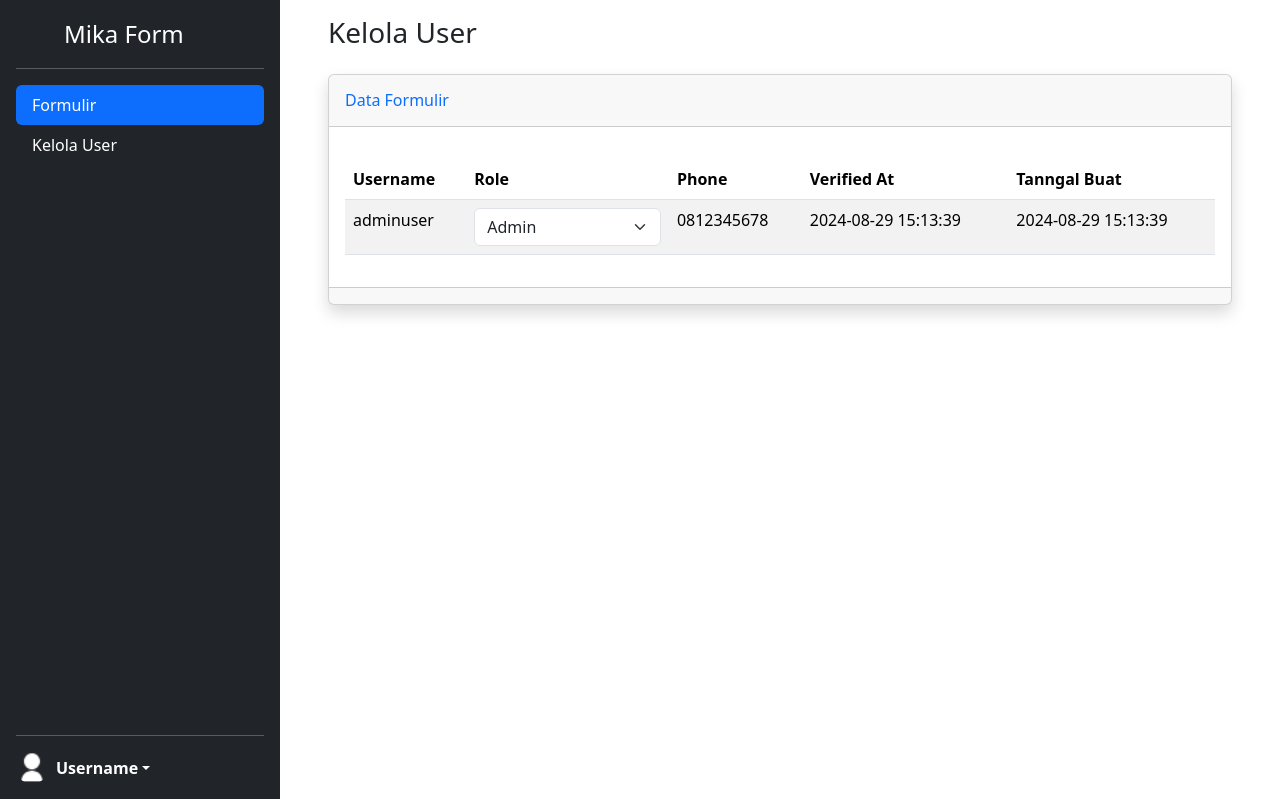
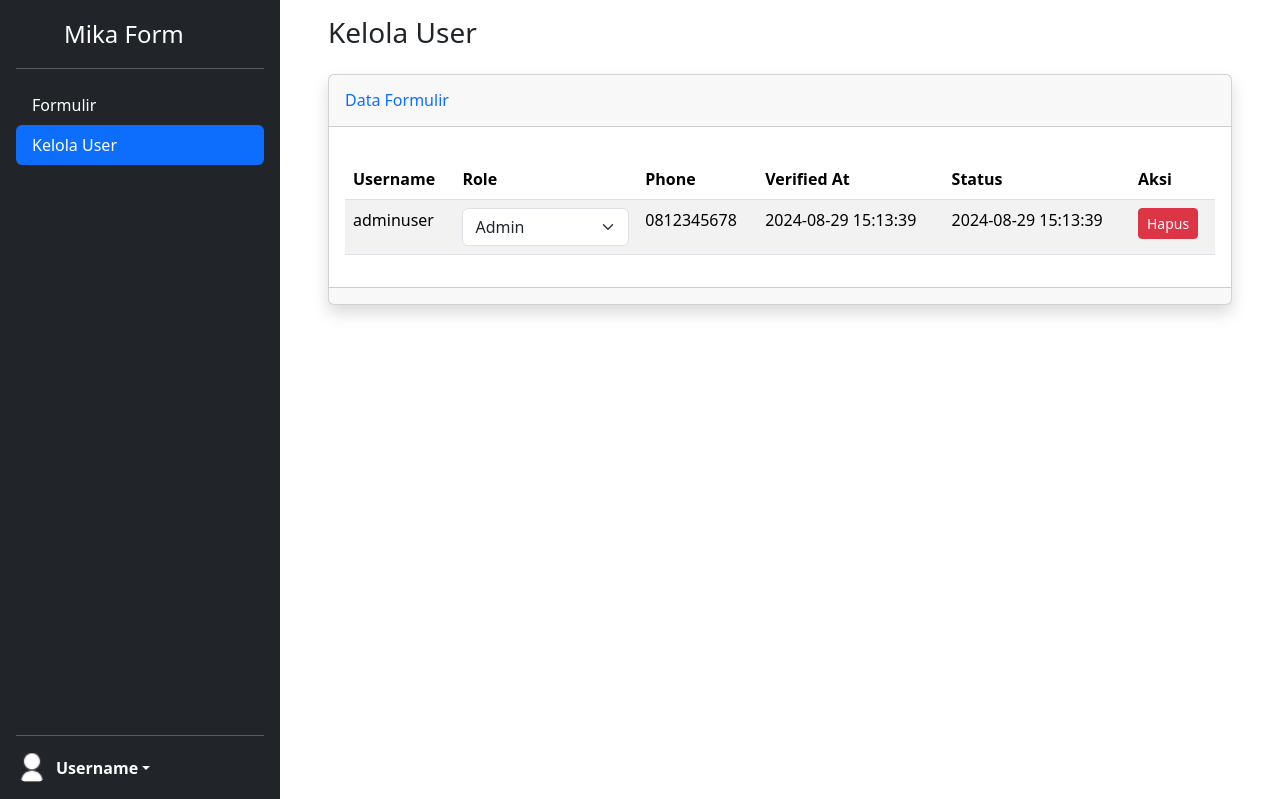
Before and after one commit to brustcraft458/mikaform, a Laravel app: page /form/user in a window 1280 px wide. Run offline with Laravel 10, Linux system fonts and the light colour scheme; data comes from the database, SQL or seed files in the repository; some libraries are stand-ins or nearby versions.

Commit message:
fix:update delelte kelola user

```diff
--- a/app/Http/Controllers/KelolaUserController.php
+++ b/app/Http/Controllers/KelolaUserController.php
@@ -25,4 +25,11 @@ class KelolaUserController extends Controller
         return redirect()->back()->with('action_message', 'Role berhasil diubah');
     }
 
+    public function hapusUser($id) {
+        $user = User::findOrFail($id);
+        $user->delete();
+
+        return redirect()->back()->with('action_message', 'User berhasil dihapus');
+    }
+
 }
--- a/resources/views/component/sidebar.blade.php
+++ b/resources/views/component/sidebar.blade.php
@@ -12,7 +12,7 @@
                 <i class="icon"></i>
                 Formulir
             </a>
-            <a href="{{ url('/form/user') }}" class="nav-link text-white" aria-current="page">
+            <a href="{{ url('/form/user') }}"class="nav-link {{ ($selected == 'kelola-user') ? 'active' : 'text-white'}}" aria-current="page">
                 <i class="icon"></i>
                 Kelola User
             </a>
--- a/resources/views/kelola-user.blade.php
+++ b/resources/views/kelola-user.blade.php
@@ -42,7 +42,8 @@
                                 <th scope="col">Role</th>
                                 <th scope="col">Phone</th>
                                 <th scope="col">Verified At</th>
-                                <th scope="col">Tanngal Buat</th>
+                                <th scope="col">Status</th>
+                                <th scope="col">Aksi</th>
                             </tr>
                         </thead>
                         <tbody>
@@ -66,6 +67,13 @@
                                     <td>{{ $user->phone }}</td>
                                     <td>{{ $user->verified_at ? $user->verified_at : 'Not Verified' }}</td>
                                     <td>{{ $user->verified_at ? $user->updated_at : 'Not Verified' }}</td>
+                                    <td>
+                                        <form action="{{ route('kelola-user.hapus-user', $user->id) }}" method="POST" onsubmit="return confirm('Apakah Anda yakin ingin menghapus user ini?');">
+                                            @csrf
+                                            @method('DELETE')
+                                            <button type="submit" class="btn btn-danger btn-sm">Hapus</button>
+                                        </form>
+                                    </td>
                                 </tr>
                             @endforeach
                         </tbody>
--- a/routes/web.php
+++ b/routes/web.php
@@ -54,6 +54,9 @@ Route::post('/form/template', [FormTemplateController::class, 'store']);
 Route::get('/form/user', [KelolaUserController::class, 'index']);
 // Route untuk mengubah role user
 Route::post('/kelola-user/ubah-role/{id}', [KelolaUserController::class, 'ubahRole'])->name('kelola-user.ubah-role');
+// Route untuk menghapus user
+Route::delete('/kelola-user/hapus-user/{id}', [KelolaUserController::class, 'hapusUser'])->name('kelola-user.hapus-user');
+
 
 // data
 Route::get('/form/data/{uuid}', [FormDataController::class, 'webData'])->name('form_data');
```
Also changed, not shown: other parts of resources/views/kelola-user.blade.php (+1 -1 lines).
